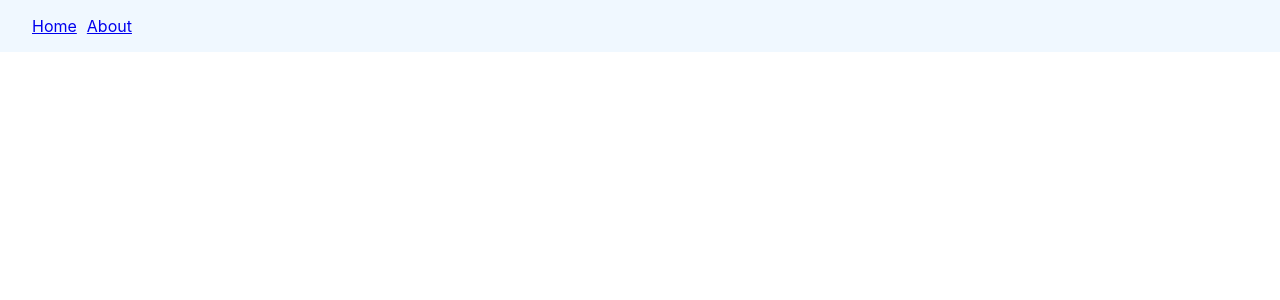
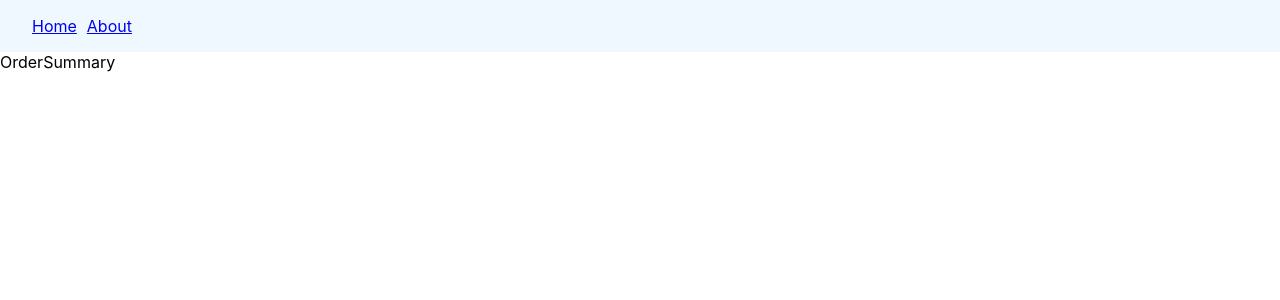
Before and after one commit to aman431/React-Router-Dom, a React (Vite) app: page /order-summary in a window 1280 px wide. Before the commit this address had no page. Shown: the top 300 px of the page. Built offline with nearby package versions, Linux system fonts and the light colour scheme.

Commit message:
Navigatting Programmatically through useNavigate

```diff
--- a/src/App.jsx
+++ b/src/App.jsx
@@ -3,7 +3,7 @@ import { Routes, Route } from "react-router-dom";
 import { Home } from "./component/Home.jsx";
 import { About } from "./component/About.jsx";
 import { Navbar } from "./component/Navbar.jsx";
-
+import { OrderSummary } from "./component/OrderSummary.jsx";
 function App() {
   return (
     <div>
@@ -11,6 +11,7 @@ function App() {
       <Routes>
         <Route path="/" element={<Home />} />
         <Route path="/about" element={<About />} />
+        <Route path="order-summary" element={<OrderSummary />} />
       </Routes>
     </div>
   );
--- a/src/component/Home.jsx
+++ b/src/component/Home.jsx
@@ -1,5 +1,12 @@
 import React from "react";
+import { useNavigate } from "react-router-dom";
 
 export const Home = () => {
-  return <div>Home Page</div>;
+  const navigate = useNavigate();
+  return (
+    <React.Fragment>
+      <div>Home Page</div>
+      <button onClick={() => navigate("order-summary")}>Place Order</button>
+    </React.Fragment>
+  );
 };
--- /dev/null
+++ b/src/component/OrderSummary.jsx
@@ -0,0 +1,5 @@
+import React from "react";
+
+export const OrderSummary = () => {
+  return <div>OrderSummary</div>;
+};
```
Also changed, not shown: 1 other file (tests, documents, lock files or other folders).
